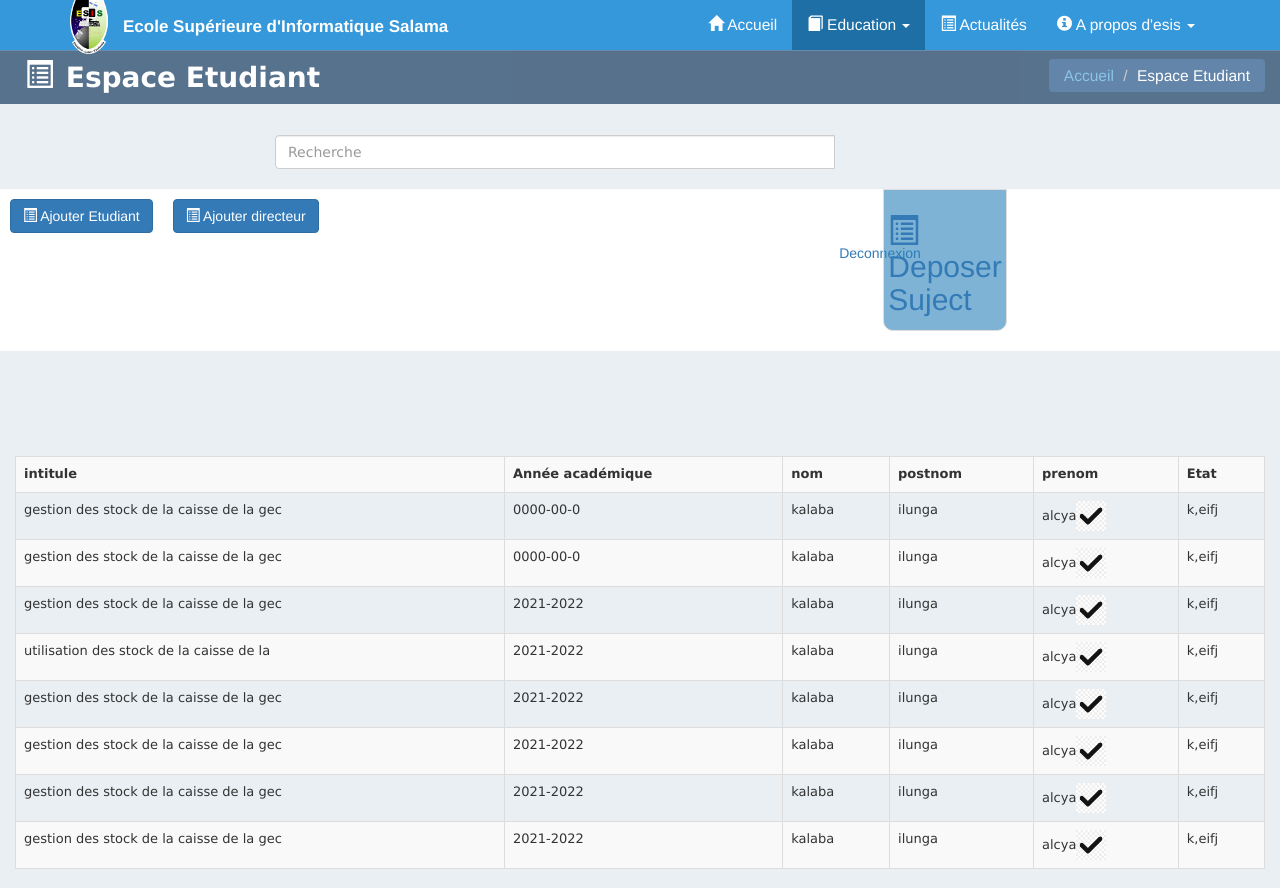
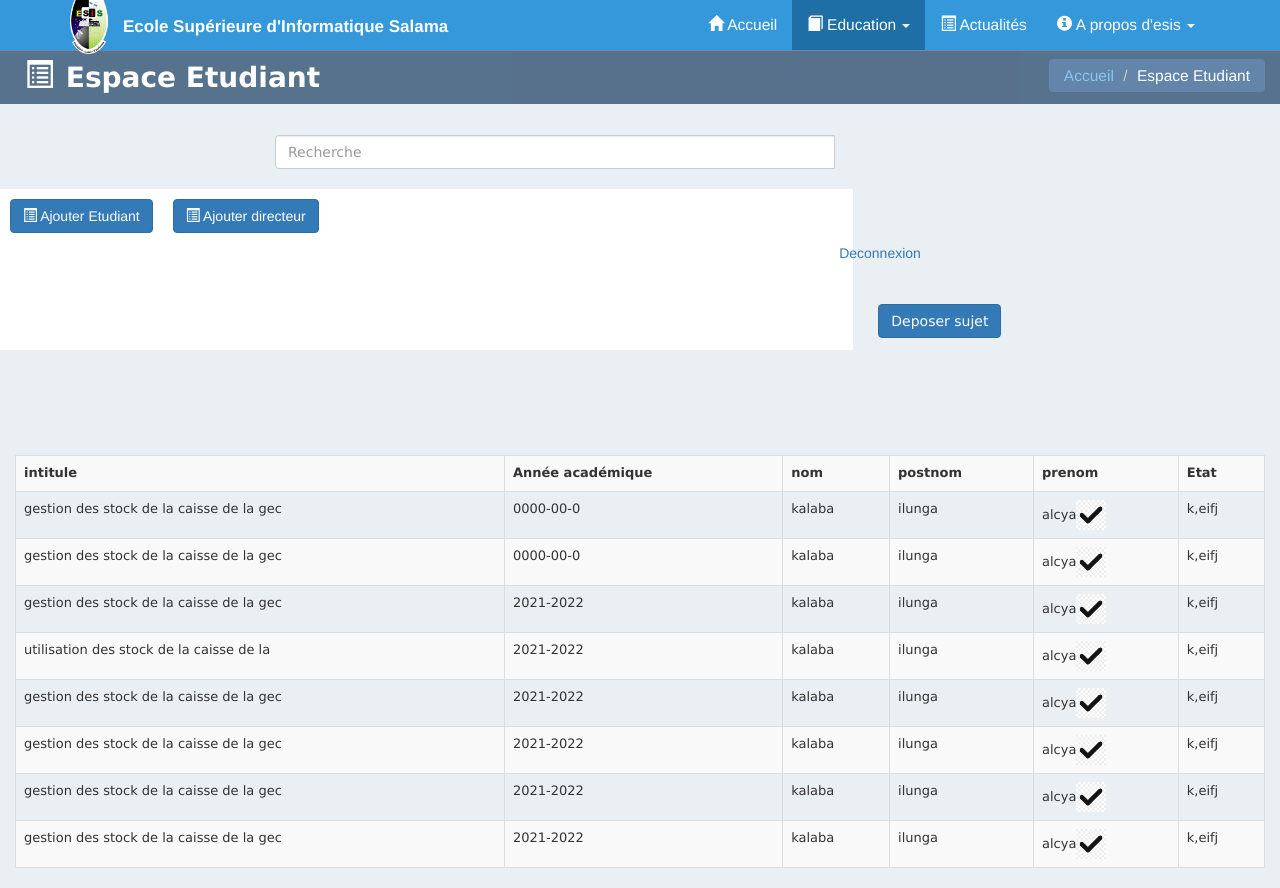
Before and after one commit to Marie-Michelle-lenge/SubjetTFC, a PHP site: page /toutSujet.php in a window 1280 px wide; the page is wider, and only the part inside the window is pictured. Shown: the top 888 px of that part. Run offline with PHP 8.4, Linux system fonts and the light colour scheme; the visitor is signed in with stand-in values (Sample User, id 1); data comes from the database, SQL or seed files in the repository.

Commit message:
ajout pages

```diff
--- a/toutSujet.php
+++ b/toutSujet.php
@@ -128,23 +128,23 @@
 
      <?php if($connectEtudiant):?>
 
-    <div style="display:flex;" class="container-fluid ">
-         <div class="col-xs-12 col-md-8" style=" height: 100%; ">
-             <div style="background-color: rgba(41,128,185,0.6); border-radius: 0px 0px 10px 10px;" class="thumbnail" id="card-master">
-                 <a href="depotSuject.html">
+        <div style="display:flex; "class="container-fluid cadre-principal">
 
-                     <h2><span class = "glyphicon glyphicon-list-alt"></span> Deposer Suject</h2>
-
-                 </a>
-             </div>
+        <div class="d-flex align-items-center justify-content-center" style=" height: 100%; ">
+         <div style="padding: 10px;">
+            <a href="#" class="btn btn-primary" role="button">Deposer sujet</a>
+        </div>
          </div>
-    <div class="input-group mb-5" style="width: 700px; margin-left: 80vh;">
+         <div class="input-group mb-5" style="width: 700px; margin-left: 80vh;">
          <div class = "col-xs-12 col-sm-6 text-right">
             <ol class = "breadcrumb">
                 <li><a href = "back/logout.php">Deconnexion</a></li>
             </ol>
         </div>
     </div>
+     </div>
+
+
     </div>
 
      <?php endif?>
```
Also changed, not shown: gestion-tfc.php (+5 -5 lines).
